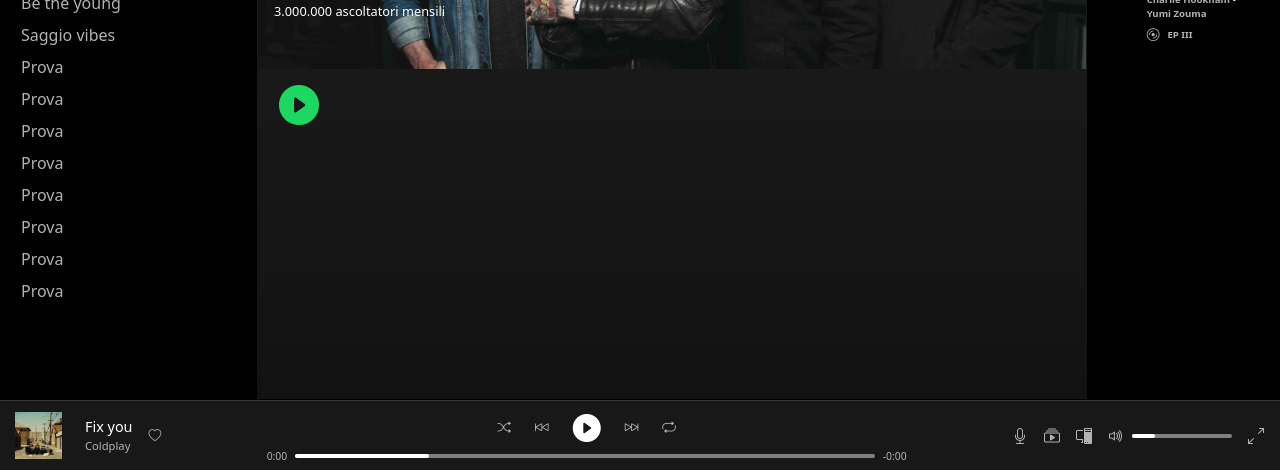
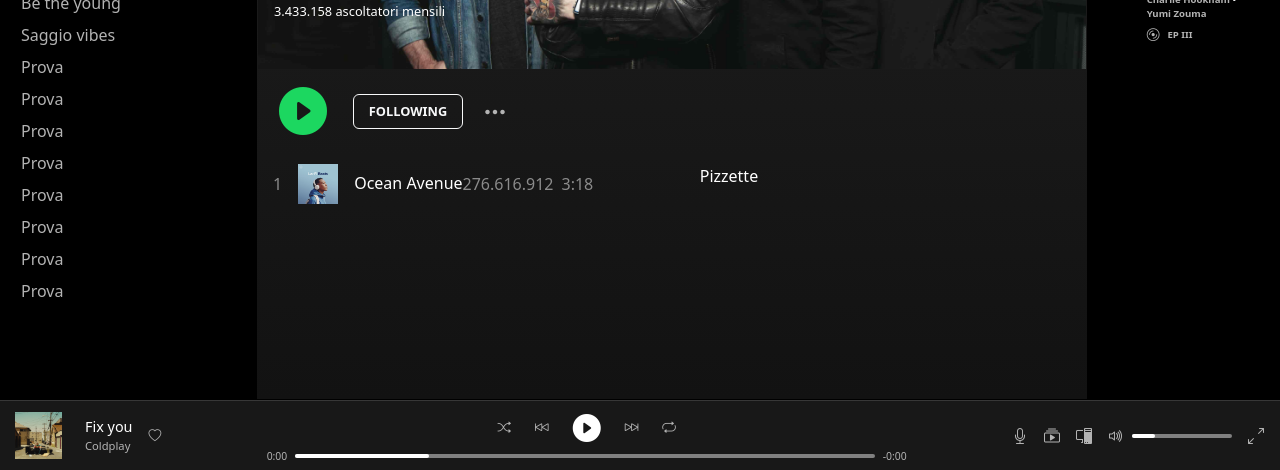
Before and after one commit to giuliomarinelli/BW-II, a website: page artist.html in a window 1280 px wide. Shown: the part 330-800 px from the top of the page. Drawn offline with nearby package versions, Linux system fonts and the light colour scheme.

Commit message:
artist page changes

```diff
--- a/artist.html
+++ b/artist.html
@@ -124,7 +124,7 @@
 
                             <p class="m-0 text-white verified-artist-text ms-2"><span class="me-1"><i class="bi bi-patch-check-fill text-primary verified-icon"></i></span>Artista verificato</p>
                             <h2 class="text-white fw-bold artist-name m-0 mb-2">Yellowcard</h2>
-                            <p class="m-0 text-white spectators-text ms-2">3.000.000 ascoltatori mensili</p>
+                            <p class="m-0 text-white spectators-text ms-2">3.433.158 ascoltatori mensili</p>
 
                         </div>
 
@@ -134,11 +134,33 @@
 
                     <div class="command-container-artist d-flex">
 
-                        <button class="play-icon"><i class="bi bi-play-circle-fill fs-1"></i></button>
+                        <button class="play-icon"><i class="bi bi-play-circle-fill"></i></button>
+                        <button class="btn btn-outline-light following-btn fw-bold">FOLLOWING</button>
+                        <a class="three-dots" href="#"><i class="bi bi-three-dots icon"></i></a>
+
+                    </div>
+                    <div class="popular-songs d-flex">
+
+                            <div class="row p-0 mt-3 flex-nowrap" id="artists-tracks">
+                                <div class=" d-flex align-items-center mb-3">
+                                        <div class="d-flex align-items-center justify-content-between">
+                                            <span class="text-white-50">1</span>
+                                            <img class="img-fluid ms-3 img-popular-song" src="assets/imgs/search/image-10.jpg" alt="img" />
+                                            <h4 class="mb-0 ms-3 fs-6 text-white">Ocean Avenue</h4>
+                                            <div class="d-none d-lg-flex">
+                                                <span class="me-2 text-white-50">276.616.912</span>
+                                            </div>
+                                            <div>
+                                                <i class="bi bi-three-dots-vertical d-lg-none text-white-50"></i>
+                                                <span class="text-white-50 d-none d-lg-flex">3:18</span>
+                                            </div>
+                                        </div>
+                                </div>
+                            <aside class="col-5 text-white">Pizzette</aside>
+                            </div>
 
 
                     </div>
-                    <div class="suggested-playlists"></div>
 
 
 
--- a/scss/_artist-main.scss
+++ b/scss/_artist-main.scss
@@ -32,9 +32,39 @@
 }
 .play-icon{
 
+    font-size: 3rem;
     background-color: transparent;
     border: none;
     color: #1CD760;
     margin-top: 35px;
+    transition: .2s linear;
+
+    &:hover{
+
+        color: white;
+    }
+}
+
+.following-btn{
+
+    font-size: 0.8rem;
+    height: 35px;
+    width: 110px;
+    margin-top: 55px;
+    margin-left: 20px;
+    transition: .2s linear;
+}
+
+.three-dots{
+
+    margin-top: 55px;
+    margin-left: 20px;
+    font-size: 1.5rem;
 
 }
+
+.img-popular-song{
+
+    height: 40px;
+
+}
```
Also changed, not shown: css/style.css, 1 other file.
